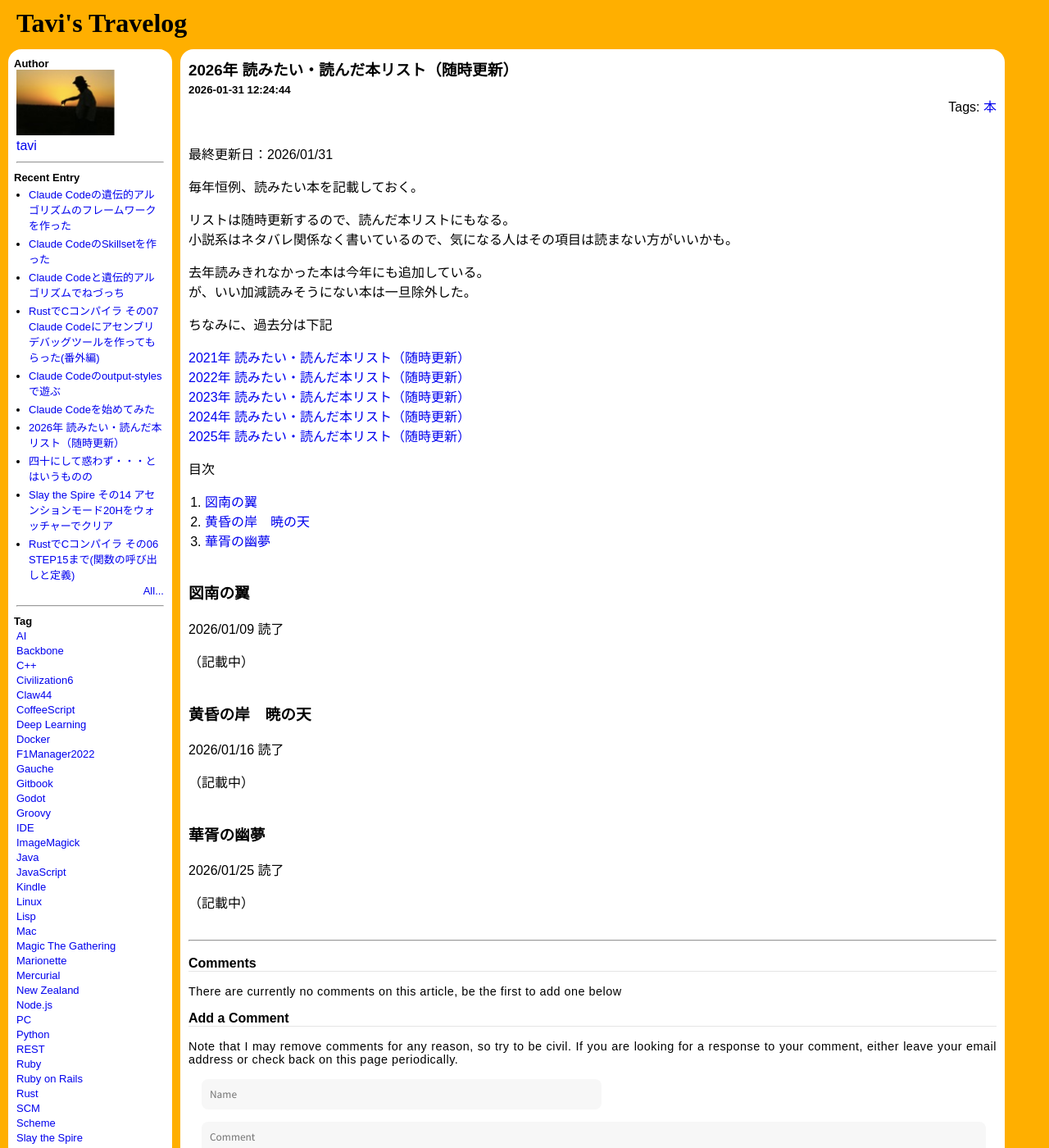
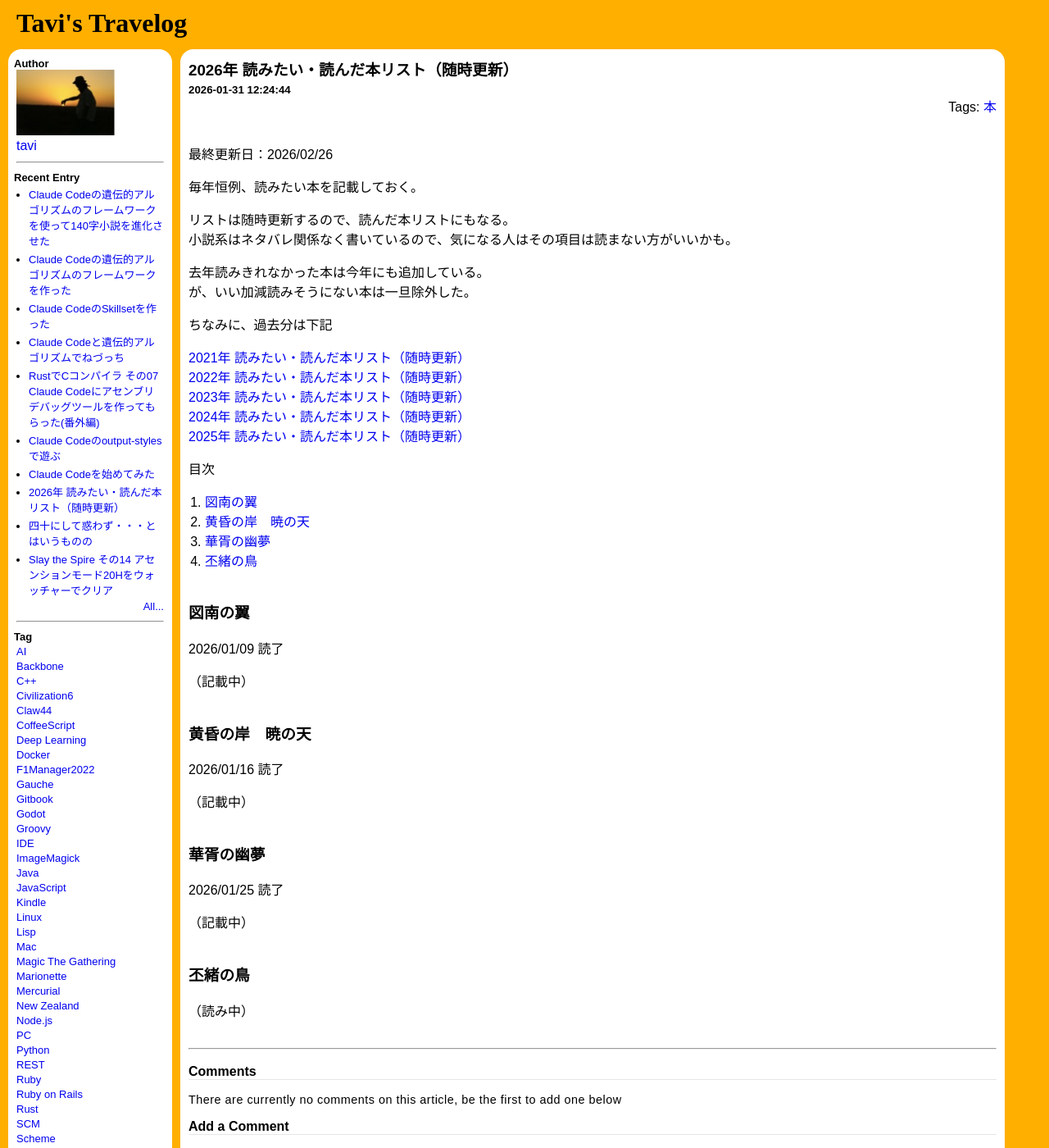
Before and after one commit to ryotakato/ryotakato.github.io, a Jekyll site: the page built from _posts/2026-01-31-what-i-want-to-read-2026.md, in a window 1280 px wide and 1400 px high. Shown: the whole window at 82% size. Built offline with Jekyll 4.4.1, drawn with Linux system fonts in a browser that asks for light colours; some of the changed lines change nothing that is shown.

Commit message:
update article

````diff
--- a/_posts/2026-01-31-what-i-want-to-read-2026.md
+++ b/_posts/2026-01-31-what-i-want-to-read-2026.md
@@ -5,7 +5,7 @@ tags : [本]
 date: 2026-01-31 12:24:44
 ---
 
-最終更新日：2026/01/31
+最終更新日：2026/02/26
 
 毎年恒例、読みたい本を記載しておく。
 
@@ -33,6 +33,7 @@ date: 2026-01-31 12:24:44
 1. [図南の翼](#book-1)
 2. [黄昏の岸　暁の天](#book-2)
 3. [華胥の幽夢](#book-3)
+4. [丕緒の鳥](#book-4)
 
 
 
@@ -60,3 +61,8 @@ date: 2026-01-31 12:24:44
 2026/01/25 読了
 
 （記載中）
+
+
+### 丕緒の鳥 {#book-4}
+
+（読み中）
--- /dev/null
+++ b/_posts/2026-02-28-claude-code-ga-novel140.md
@@ -0,0 +1,179 @@
+---
+layout: post
+title: "Claude Codeの遺伝的アルゴリズムのフレームワークを使って140字小説を進化させた"
+tags : [AI, 遺伝的アルゴリズム]
+date: 2026-02-28 21:51:44
+---
+
+前回の [Claude Codeの遺伝的アルゴリズムのフレームワークを作った](/2026/02/24/claude-code-ga-framework)
+を使って、今度は140字小説を書かせてみた。
+
+
+フレームワークは下記
+[ryotakato/ga_on_ai](https://github.com/ryotakato/ga_on_ai)
+
+
+
+### 140字小説
+
+Twitterが140字という制限を設けてから、
+いつの間にか140字小説というジャンルがあるようだ。
+
+たまにXで流れてくるなーとは思っていたのだが、
+ちゃんとコンテストもあり、びっくり。
+
+
+[hoshiboshiの記事一覧｜note（ノート）](https://note.com/hoshiboshi2020/all)
+
+
+長さもちょうどいいし、次の進化させる題材として、これを選んでみた。
+
+最初は、上記の記事で三ヶ月に一回やっているコンテストの入選作品を元の初期遺伝子にしようかと思ったのだけど、
+それを元に作った小説は改変にあたってしまうのかもしれないので、倫理的に問題があるかもしれない。
+
+なので、初期遺伝子もまたClaude Codeに作らせた。
+掛け合わせ方とか評価基準の詳細は下記ファイルを読んでほしいけど、
+ざっくりいうと、小説から象徴的なものをいくつか抜き出して、それらを組み合わせて新しい小説を生み出してもらう感じ。
+評価基準は、140字という中に収まっていて、かつ物語として楽しかったり驚いたりする点があるかどうか。
+
+
+[novel140/criteria.md](https://github.com/ryotakato/ga_on_ai/blob/main/novel140/criteria.md)
+
+
+
+
+### 実際にやってみる
+
+
+初期遺伝子の上位をいくつか紹介
+
+
+```
+百歳の女性に長寿の秘訣を聞いた。「嫌いな人とは食事をしないこと」。記者が追加で聞いた。「では好きな人は？」。女性はしばらく考えて言った。「もう、みんないない」。
+```
+
+こんなのとか、
+
+
+```
+時計職人が死んだ。工房には百台の時計。葬儀の間、すべての時計が止まっていた。埋葬が終わった瞬間、一斉に動き出した。弟子たちは誰も驚かなかった。
+```
+
+こんなのとかがあった。
+
+話はまとまっているけど、そつなくこなした印象がある。
+
+
+
+さて、これを5世代進化させると、こんな感じになる。
+
+
+第5世代のランキング1位
+
+```
+時間を止めるたびに一分縮んだ。図書館で司書をしながら何度も使った。貸出カードの最後の欄に「ありがとう」と書いた少女のために。残り一分。その少女が司書になっていた。「あの日の人ですか」。知っている目だった。
+```
+
+なんじゃこりゃ。いろんな要素を詰め込みすぎて、わけがわからなくなっている。
+これが1位とか取っているから、あとは見る価値ないのではって感じ。
+
+
+一個前の4世代目のランキング1位
+
+
+```
+「ありがとう」と言えなかった父が死んだ。遺品の中に翻訳機があった。父の写真に向けてみた。「一緒にいてくれてありがとう」と出た。壊れた翻訳機だった。それとも正しかったのか。
+```
+
+おお、このほうがいい。だけど、これでも要素が多すぎる気がする。
+
+ならばと、遡って、3,2世代目を見てみる。
+
+第3世代でマシな小説
+
+```
+翻訳機を犬に向けると「一緒にいてくれてありがとう」と出た。次の日も同じだった。百日経っても同じだった。犬が死んだ日だけ、何も出なかった。
+```
+
+で？って感じの終わり方
+
+
+
+```
+時間を止める力を使い果たした男が死んだ。弟子が遺品を整理すると、ノートに日付が並んでいた。溺れた子を助けた日。師匠の一分一分が、誰かの百年になっていた。
+```
+
+あー、惜しい。「溺れた子を助けた日」の後に、何か別の日のことを並列で書いてあれば結構評価高かった。
+
+
+
+
+
+
+第2世代で好きな小説
+
+
+```
+時間を止める能力を使うたびに一分縮む。百回使えば百分。時計職人の弟子は気づいていた。師匠の時計が止まったのは、誰かのために使い果たしたからだと。
+```
+
+さっきの時間を止める力はこの遺伝子から進化したっぽい。
+
+
+```
+タコヤキを食べながら「別れましょう」と彼女は言った。丸く収まらない話だな、と僕は言った。彼女が笑った。五十年後も、同じ話をしては笑った。
+```
+
+これは結構好きな小説。
+別れたのかそうじゃないかは語られていないけど、仲の良さが継続しているのが伝わって、良い余韻を残す小説になっている。
+しかも、途中で「丸く収まらない話だな」とか、タコ焼きに絡めた冗談も書いてある。
+
+
+
+
+### 考察など
+
+世代が若返るほどにいいものが多い。
+
+ってことは遺伝的アルゴリズムで何世代も進化させるより、
+普通にAIに考えてもらったものを、1回組み合わせるだけで何かしらいいものができるってこと？
+
+それじゃあ、遺伝的アルゴリズムの意味ないじゃん。。。
+
+
+どうやら、小説から象徴的なものを抜き出して組み合わせるときに、象徴的なものの個数は両親それぞれ5個までにしていたのだが、
+これが多すぎると、小説に入ってくる要素が多すぎて、無理矢理くっつけた小説になってしまうらしい。
+掛け合わせ方の指定の問題。
+
+また、上位20個戦略だと、5世代も進化するとほとんど同じ親遺伝子から受け継ぐせいで、
+似たような場面の話になっていることが多い。
+これは局所解に陥っている。
+選択手法を、単なるエリート選択だけではなく、半分エリート、半分ランダムとかにするとよいかもしれない。
+ここらへんもcriteria.mdで指定できるほうがよさそう。
+
+
+そういえば、この進化を進めていく過程で、
+管理役のはずのオーケストレーターClaude Codeが、サブエージェントに間違った指示を出したために、
+all_gene.json のフォーマットが指定したものと違うという事件がおきた。
+それ自体は再発防止策を考えて対応してもらったんだけど、
+その中で、下記のように、parents項目を勝手にもたせていたのをきっかけに、
+それ、面白いな！それがあれば、家系図が作れる！ってなって、取り込んでもらった。
+
+```
+      "gene_num": "001",
+      "content": "百歳の女性の葬儀の日、記者が書いたメモが見つかった。「嫌いな人とは食事をしない」というあの言葉の横に、小さく「孤独という名の長寿」と書き添えてあった。",
+      "parents": [
+        "025",
+        "055"
+      ]
+
+```
+
+こういう偶然の産物があるから、中々面白い。
+
+
+
+
+
+次はもうちょっとこの140字小説を上手くできないか、試してみる。
+あいまいな指示でもだんだんと進化できているこの仕組み、ファジー遺伝的アルゴリズムと呼ぼうかな。
````
